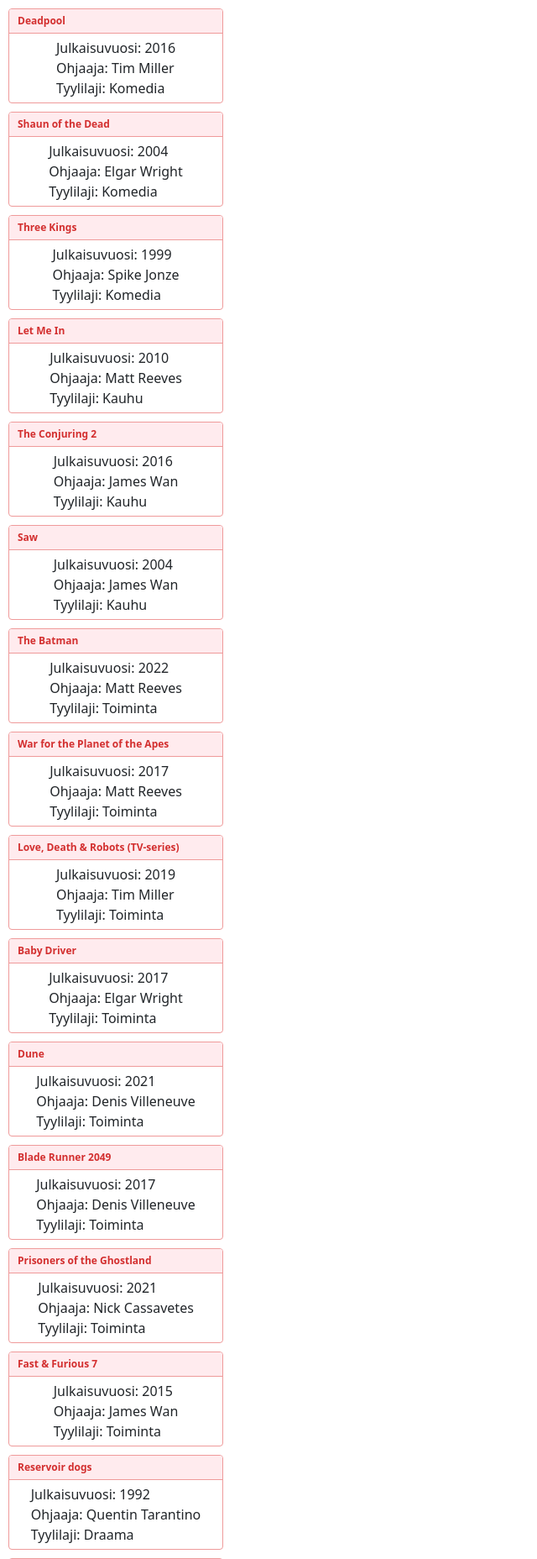
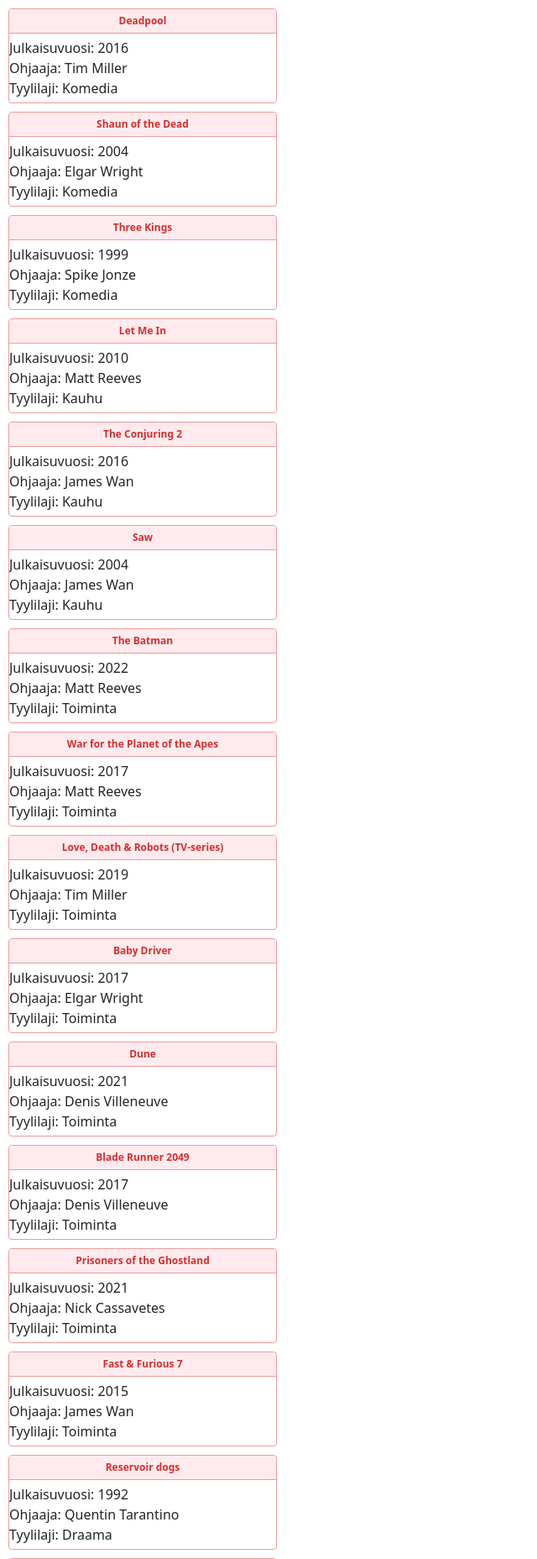
Before and after one commit to tonimatias/elokuvat, a PHP site: page /elokuvat/elokuvat.php in a window 1280 px wide. Shown: the part 56-1912 px from the top of the page at 84% size, without its empty margins (0-640 px from the left). Run offline with PHP 8.4, Linux system fonts and the light colour scheme; data comes from the database, SQL or seed files in the repository.

Commit message:
korjattu tyylivirheet

```diff
--- a/public/elokuvat.php
+++ b/public/elokuvat.php
@@ -23,24 +23,9 @@ $leffat = $pdo->query($sql);
 if ($leffat->rowCount() > 0){
 
     while ($row = $leffat->fetch()){
-        echo"<div class='container' style='width: 20vw;
-        border: 1px solid #EF9A9A;
-        border-radius: 4px;
-        overflow: hidden;
-        display: flex;
-        flex-direction: column;
-        margin: 10px;'>" .
-        "<div class='row row-cols-2' style='color: #D32F2F;
-        text-align: center;
-        font-size: 12px;
-        font-weight: 600;
-        border-bottom: 1px solid #EF9A9A;
-        background-color: #FFEBEE;
-        padding: 5px 10px;'>" .$row["elokuva_nimi"]. "</div>".
-        "<div class='card-main' style=' display: flex;
-        flex-direction: column;
-
-        padding: 5px 0; '>".
+        echo"<div class='card'>" .
+        "<div class='card-header'>" .$row["elokuva_nimi"]. "</div>".
+        "<div class='card-main'>".
         "<div class='main-description'>". "Julkaisuvuosi: ". $row["julkaisuvuosi"]. '<br>' . " Ohjaaja: " . $row["ohjaaja_nimi"]. '<br>' ." Tyylilaji: ". $row["tyylilaji"] . "</div>".
         "</div>".
          "</div>";
--- a/style.css
+++ b/public/style.css
@@ -1,10 +1,11 @@
 .card {
-    width: 150px;
+    width: 25vw;
     border: 1px solid #EF9A9A;
     border-radius: 4px;
     overflow: hidden;
     display: flex;
     flex-direction: column;
+    margin: 10px;
   }
   .card-header {
     color: #D32F2F;
@@ -18,7 +19,5 @@
   .card-main {
     display: flex;
     flex-direction: column;
-    justify-content: center;
-    align-items: center;
-    padding: 15px 0;
+    padding: 5px 0;
   }
```
